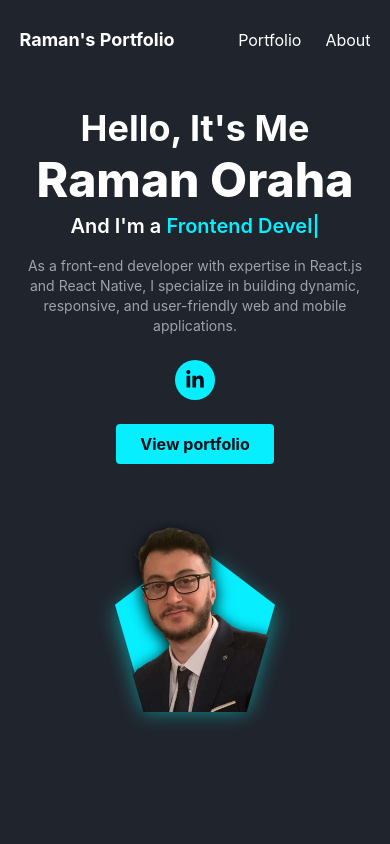
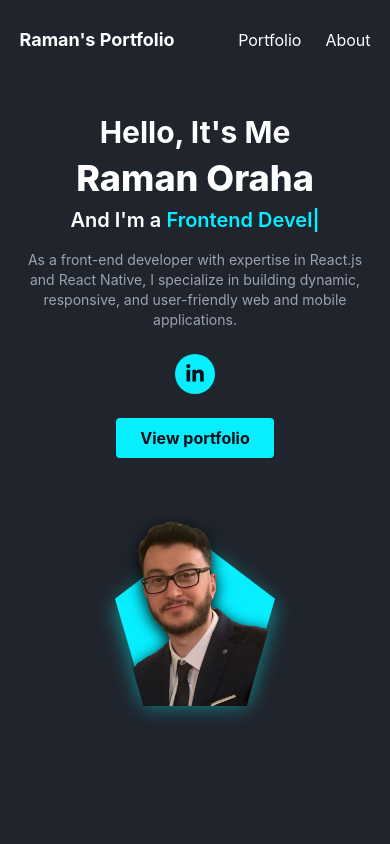
Before and after one commit to raman365/portfolio, a React (Create React App) app: page / in a window 390 px wide. Shown: the top 844 px of the page. Built offline with nearby package versions, Linux system fonts and the light colour scheme; the HTML template or start-up script is replaced by a standard one.

Commit message:
GitHub Pages Init

```diff
--- a/src/components/Hero.js
+++ b/src/components/Hero.js
@@ -24,8 +24,8 @@ const Hero = () => {
         animate="visible"
         variants={textVariants}
       >
-        <h1 className="text-4xl md:text-5xl font-bold">Hello, It's Me</h1>
-        <h2 className="text-5xl md:text-6xl font-extrabold text-white my-2">
+        <h1 className="text-3xl md:text-5xl font-bold">Hello, It's Me</h1>
+        <h2 className="text-4xl md:text-6xl font-extrabold text-white my-2">
           Raman Oraha
         </h2>
         <h3 className="text-xl md:text-2xl font-semibold">
```
